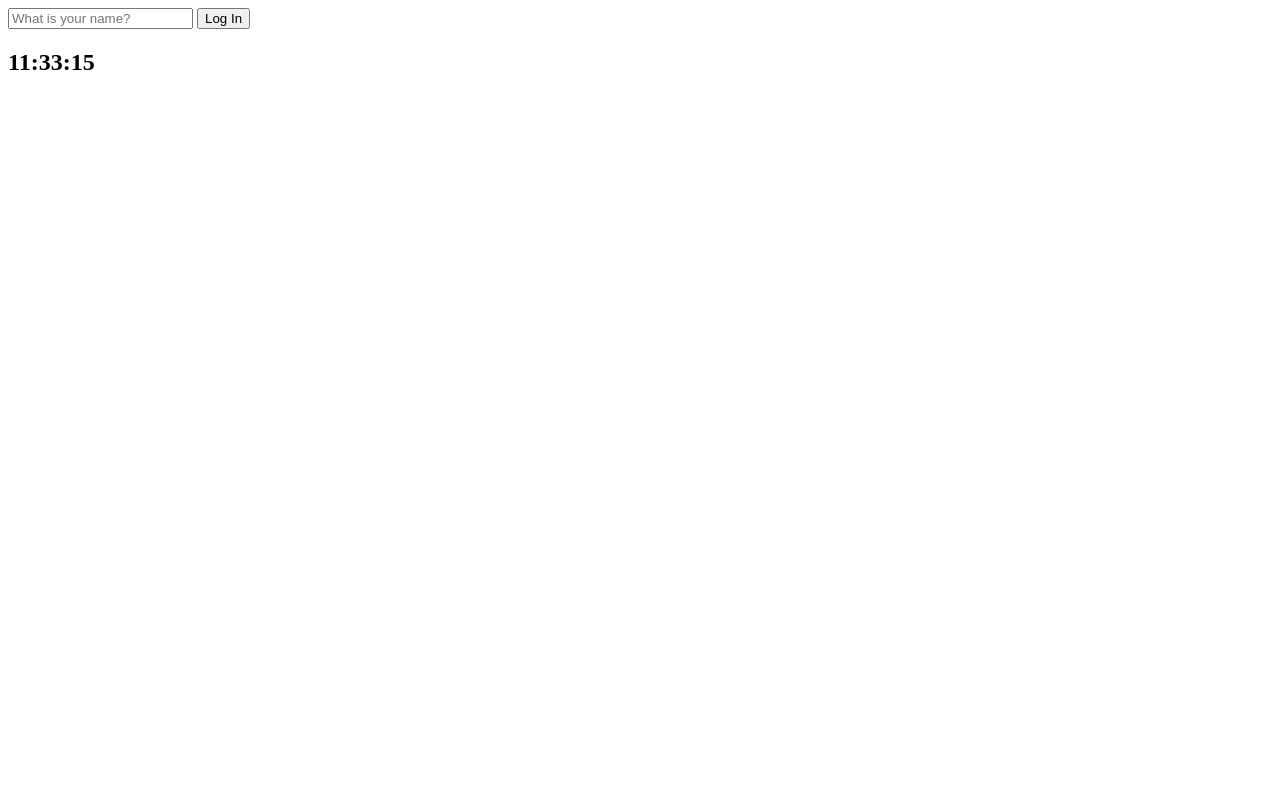
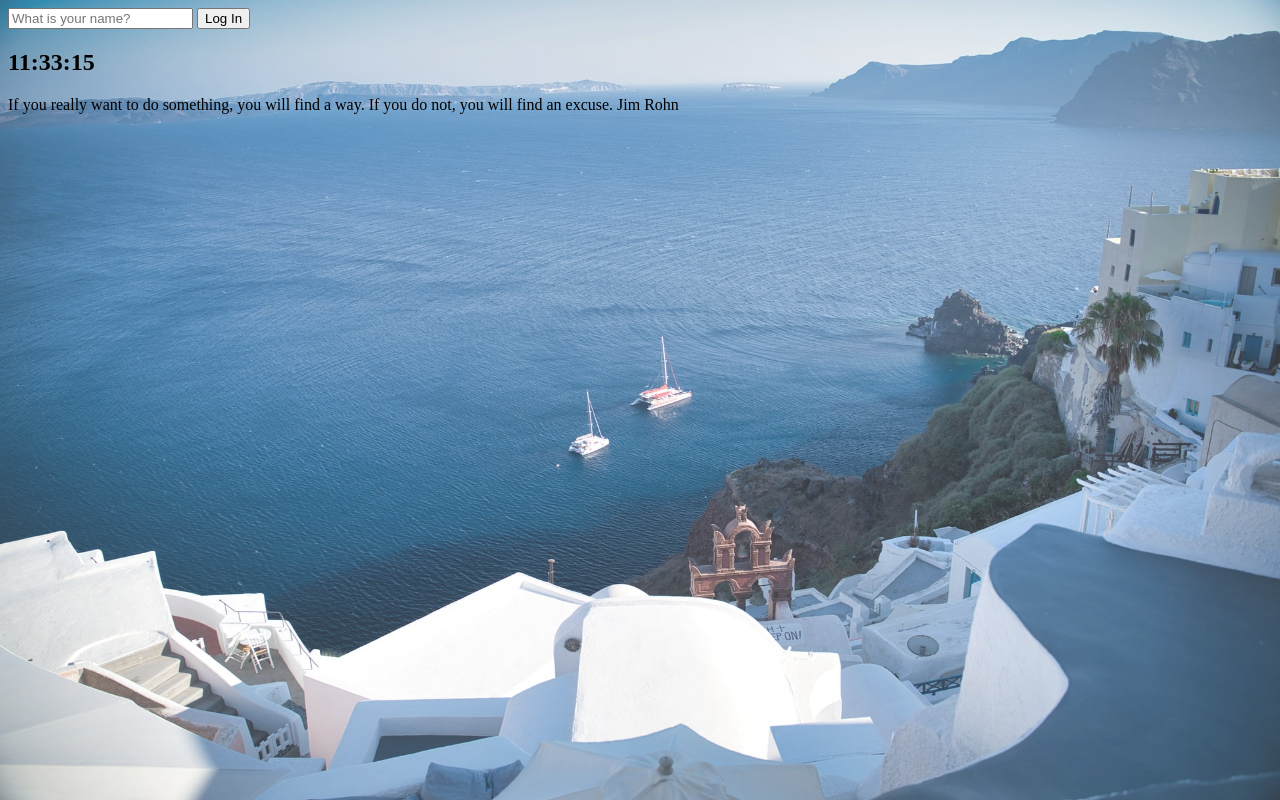
Before and after one commit to liupei8979/Nomad-study, a plain HTML site: page index.html in a window 1280 px wide. Drawn offline with Linux system fonts and the light colour scheme.

Commit message:
#6.1 Background

```diff
--- a/css/style.css
+++ b/css/style.css
@@ -1,3 +1,16 @@
 .hidden {
     display: none;
   }
+
+
+  img {
+    position:absolute;
+    width:100%;
+    height:100%;
+    left: 0px;
+    top: 0px;
+    right:0px;
+    bottom:0px;
+    z-index: -1;
+    opacity:80%;
+    }
--- a/index.html
+++ b/index.html
@@ -18,7 +18,13 @@
     </form>
     <h2 id="clock">00:00:00</h2>
     <h1 class="hidden" id="greeting"></h1>
+    <div id="quote">
+      <span></span>
+      <span></span>
+    </div>
     <script src="js/greetings.js"></script>
     <script src="js/clock.js"></script>
+    <script src="js/quotes.js"></script>
+    <script src="js/background.js"></script>
   </body>
 </html>
--- /dev/null
+++ b/js/background.js
@@ -0,0 +1,9 @@
+const images = ["0.jpeg", "1.jpeg", "2.jpeg"];
+
+const chosenImage = images[Math.floor(Math.random() * images.length)];
+
+const bgImage = document.createElement("img");
+
+bgImage.src = `img/${chosenImage}`;
+
+document.body.appendChild(bgImage);
--- /dev/null
+++ b/js/quotes.js
@@ -0,0 +1,49 @@
+const quotes = [
+    {
+    quote: 'I never dreamed about success, I worked for it',
+    author: 'Estee Lauder'
+    },
+    {
+    quote: 'Do not try to be original, just try to be good.',
+    author: 'Paul Rand'
+    },
+    {
+    quote: 'Do not be afraid to give up the good to go for the great',
+    author: 'John D. Rockefeller'
+    },
+    {
+    quote: 'If you cannot fly then run. If you cannot run, then walk. And if you cannot walk, then crawl, but whatever you do, you have to keep moving forward.',
+    author: 'Martin Luther King Jr.'
+    },
+    {
+    quote: 'Our greatest weakness lies in giving up. The most certain way to succeed is always to try just one more time.',
+    author: 'Thomas Edison'
+    },
+    {
+    quote: 'The fastest way to change yourself is to hang out with people who are already the way you want to be',
+    author: 'REid Hoffman'
+    },
+    {
+    quote: 'Money is like gasoline during a road trip. You do not want to run out of gas on your trip, but you are not doing a tour of gas stations',
+    author: 'Tim O Reilly'
+    },
+    {
+    quote: 'Some people dream of success, while other people get up every morning and make it happen',
+    author: 'Wayne Huizenga'
+    },
+    {
+    quote: 'The only thing worse than starting something and falling.. is not starting something',
+    author: 'SEth Godin'
+    },
+    {
+    quote: 'If you really want to do something, you will find a way. If you do not, you will find an excuse.',
+    author: 'Jim Rohn'
+    },
+    ];
+
+    const quote = document.querySelector("#quote span:first-child");
+    const author = document.querySelector("#quote span:last-child");
+    const todaysQuote = quotes[Math.floor(Math.random() * quotes.length)];
+
+    quote.innerText = todaysQuote.quote;
+    author.innerText = todaysQuote.author;
```
Also changed, not shown: img/0.jpeg (added), img/1.jpeg (added), img/2.jpeg (added), 1 other file.
